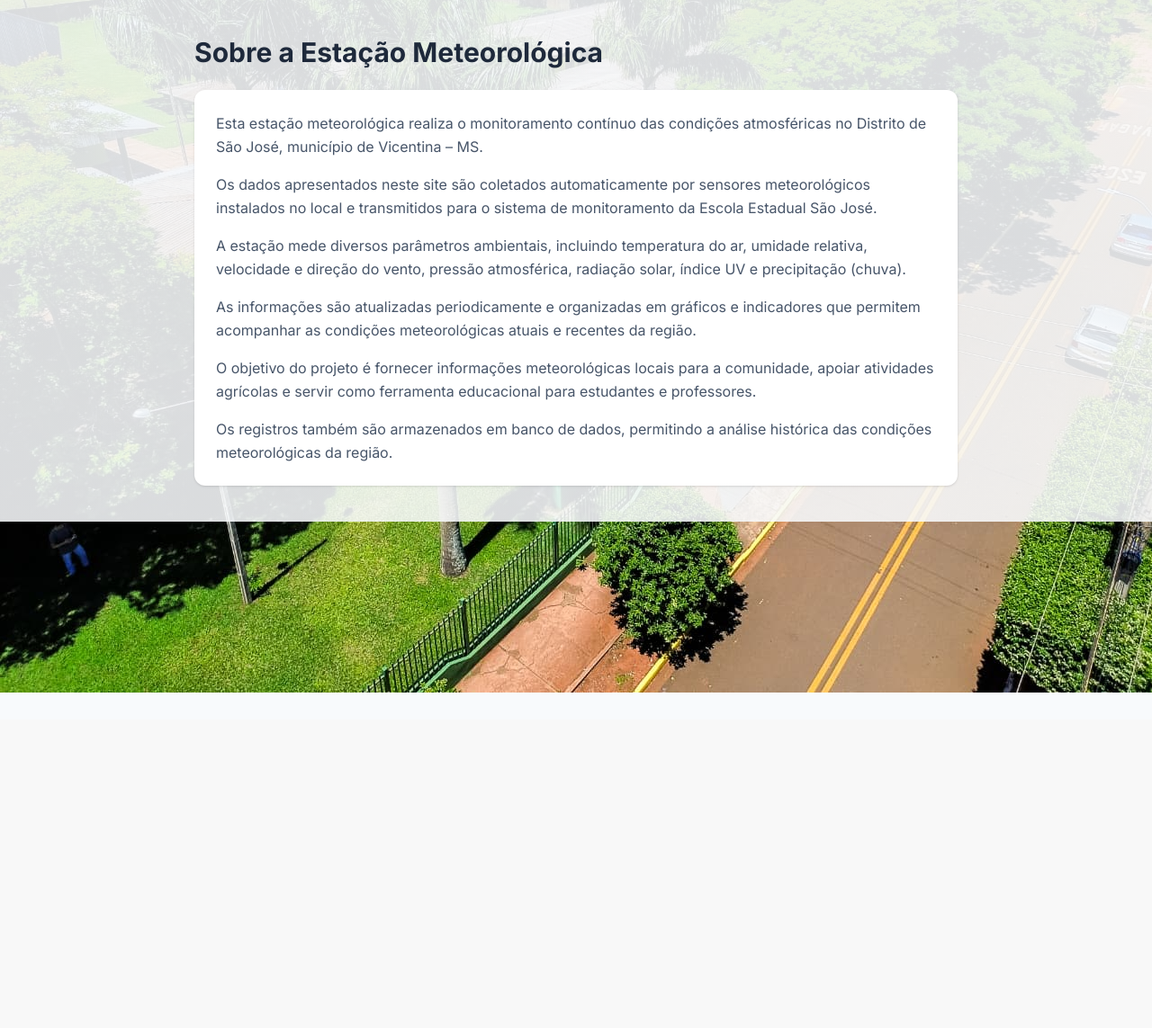
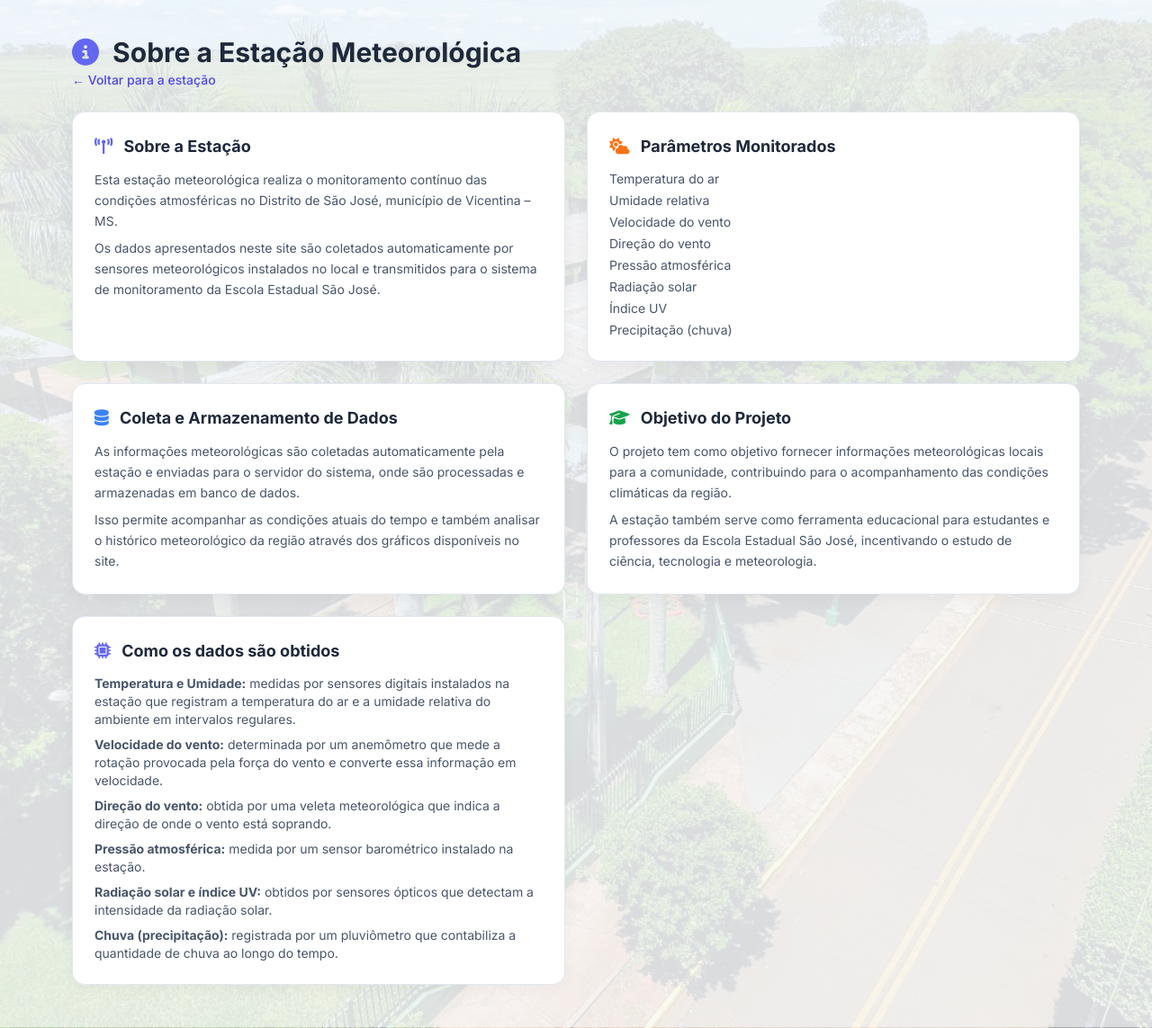
Before and after one commit to rodrigoraa/EstacaoEmPython, a Flask app: page /sobre in a window 1280 px wide. Shown: the whole page at 90% size. Before the commit the page ends 770 px from the top, so only its background shows below. Run offline with Flask 3, Linux system fonts and the light colour scheme; parts of the project's set-up code (start-up, migrations or seed data) failed here and were passed over; some libraries are stand-ins or nearby versions.

Commit message:
seçao SOBRE - 2

```diff
--- a/estacao/templates/sobre.html
+++ b/estacao/templates/sobre.html
@@ -19,49 +19,152 @@
 
 </head>
 
-<body class="bg-slate-50 font-[Inter]">
+<body class="pb-12">
 
-    <div class="max-w-4xl mx-auto px-6 py-10">
+    <div class="max-w-6xl mx-auto px-4 mt-10 space-y-6">
 
-        <h1 class="text-3xl font-bold text-slate-800 mb-6">
+        <h1 class="text-3xl font-bold text-slate-800">
+            <i class="fa-solid fa-circle-info text-indigo-500 mr-2"></i>
             Sobre a Estação Meteorológica
         </h1>
 
-        <div class="bg-white rounded-xl shadow p-6 space-y-4 text-slate-600 leading-relaxed">
+        <a href="/" class="text-sm text-indigo-600 hover:text-indigo-800 font-medium">
+            ← Voltar para a estação
+        </a>
 
-            <p>
+        <div class="grid grid-cols-1 md:grid-cols-2 gap-6">
+
+            <div class="card">
+
+                <h3 class="text-lg font-bold text-slate-800 mb-3">
+                    <i class="fa-solid fa-tower-broadcast text-indigo-500 mr-2"></i>
+                    Sobre a Estação
+                </h3>
+
+                <p class="text-sm text-slate-600 leading-relaxed">
                     Esta estação meteorológica realiza o monitoramento contínuo das condições
                     atmosféricas no Distrito de São José, município de Vicentina – MS.
                 </p>
 
-            <p>
+                <p class="text-sm text-slate-600 leading-relaxed mt-2">
                     Os dados apresentados neste site são coletados automaticamente por sensores
                     meteorológicos instalados no local e transmitidos para o sistema de
                     monitoramento da Escola Estadual São José.
                 </p>
 
+            </div>
+
+            <div class="card">
+
+                <h3 class="text-lg font-bold text-slate-800 mb-3">
+                    <i class="fa-solid fa-cloud-sun text-orange-500 mr-2"></i>
+                    Parâmetros Monitorados
+                </h3>
+
+                <ul class="text-sm text-slate-600 space-y-1">
+
+                    <li>Temperatura do ar</li>
+                    <li>Umidade relativa</li>
+                    <li>Velocidade do vento</li>
+                    <li>Direção do vento</li>
+                    <li>Pressão atmosférica</li>
+                    <li>Radiação solar</li>
+                    <li>Índice UV</li>
+                    <li>Precipitação (chuva)</li>
+
+                </ul>
+
+            </div>
+
+            <div class="card">
+
+                <h3 class="text-lg font-bold text-slate-800 mb-3">
+                    <i class="fa-solid fa-database text-blue-500 mr-2"></i>
+                    Coleta e Armazenamento de Dados
+                </h3>
+
+                <p class="text-sm text-slate-600 leading-relaxed">
+                    As informações meteorológicas são coletadas automaticamente pela estação
+                    e enviadas para o servidor do sistema, onde são processadas e
+                    armazenadas em banco de dados.
+                </p>
+
+                <p class="text-sm text-slate-600 leading-relaxed mt-2">
+                    Isso permite acompanhar as condições atuais do tempo e também analisar
+                    o histórico meteorológico da região através dos gráficos disponíveis
+                    no site.
+                </p>
+
+            </div>
+
+            <div class="card">
+
+                <h3 class="text-lg font-bold text-slate-800 mb-3">
+                    <i class="fa-solid fa-graduation-cap text-green-600 mr-2"></i>
+                    Objetivo do Projeto
+                </h3>
+
+                <p class="text-sm text-slate-600 leading-relaxed">
+                    O projeto tem como objetivo fornecer informações meteorológicas locais
+                    para a comunidade, contribuindo para o acompanhamento das condições
+                    climáticas da região.
+                </p>
+
+                <p class="text-sm text-slate-600 leading-relaxed mt-2">
+                    A estação também serve como ferramenta educacional para estudantes
+                    e professores da Escola Estadual São José, incentivando o estudo
+                    de ciência, tecnologia e meteorologia.
+                </p>
+
+            </div>
+
+            <div class="card">
+
+                <h3 class="text-lg font-bold text-slate-800 mb-3">
+                    <i class="fa-solid fa-microchip text-indigo-500 mr-2"></i>
+                    Como os dados são obtidos
+                </h3>
+
+                <div class="text-sm text-slate-600 space-y-2">
+
                     <p>
-                A estação mede diversos parâmetros ambientais, incluindo temperatura do ar,
-                umidade relativa, velocidade e direção do vento, pressão atmosférica,
-                radiação solar, índice UV e precipitação (chuva).
+                        <strong>Temperatura e Umidade:</strong>
+                        medidas por sensores digitais instalados na estação que registram
+                        a temperatura do ar e a umidade relativa do ambiente em intervalos
+                        regulares.
                     </p>
 
                     <p>
-                As informações são atualizadas periodicamente e organizadas em gráficos e
-                indicadores que permitem acompanhar as condições meteorológicas atuais
-                e recentes da região.
+                        <strong>Velocidade do vento:</strong>
+                        determinada por um anemômetro que mede a rotação provocada pela
+                        força do vento e converte essa informação em velocidade.
                     </p>
 
                     <p>
-                O objetivo do projeto é fornecer informações meteorológicas locais para a
-                comunidade, apoiar atividades agrícolas e servir como ferramenta
-                educacional para estudantes e professores.
+                        <strong>Direção do vento:</strong>
+                        obtida por uma veleta meteorológica que indica a direção
+                        de onde o vento está soprando.
                     </p>
 
                     <p>
-                Os registros também são armazenados em banco de dados, permitindo a análise
-                histórica das condições meteorológicas da região.
+                        <strong>Pressão atmosférica:</strong>
+                        medida por um sensor barométrico instalado na estação.
                     </p>
+
+                    <p>
+                        <strong>Radiação solar e índice UV:</strong>
+                        obtidos por sensores ópticos que detectam a intensidade da radiação solar.
+                    </p>
+
+                    <p>
+                        <strong>Chuva (precipitação):</strong>
+                        registrada por um pluviômetro que contabiliza a quantidade de chuva
+                        ao longo do tempo.
+                    </p>
+
+                </div>
+
+            </div>
 
         </div>
 
```
Lines whose indentation alone changed are shown as unchanged.
